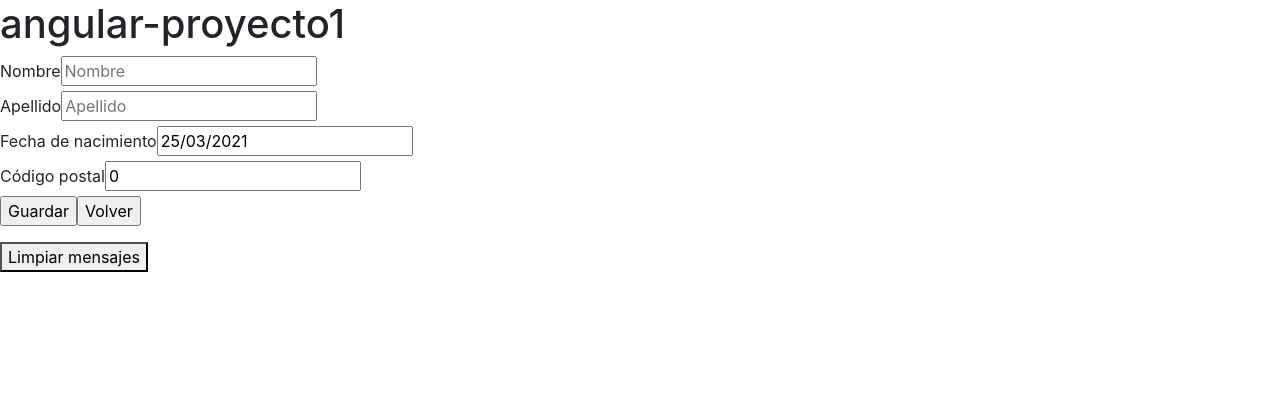
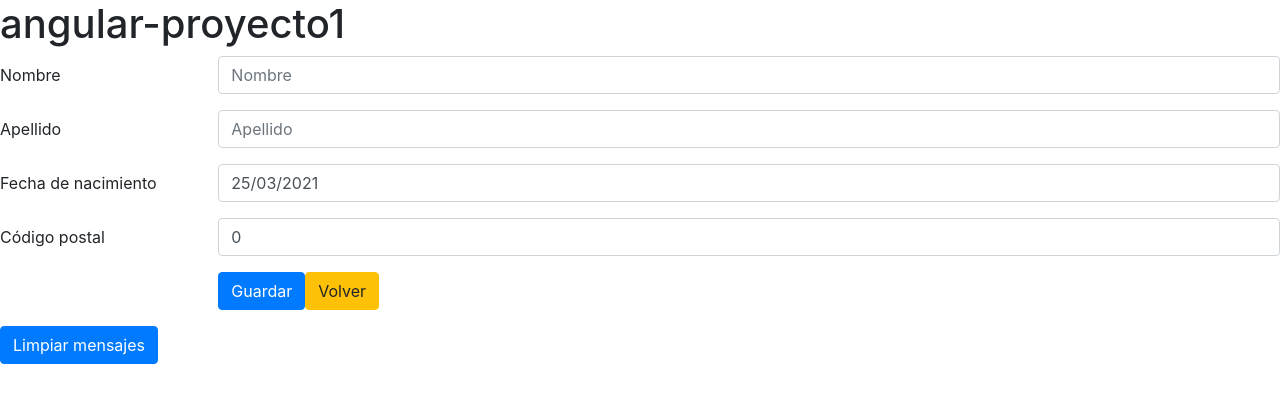
Before and after one commit to a-saracho/angular-proyecto1, an Angular app: page /formulario in a window 1280 px wide. Shown: the top 402 px of the page. Built offline with nearby package versions, Linux system fonts and the light colour scheme.

Commit message:
Añadir estilos con bootstrap

```diff
--- a/src/app/componentes/formulario/formulario.component.html
+++ b/src/app/componentes/formulario/formulario.component.html
@@ -1,22 +1,32 @@
 <form>
-    <div>
-        <label for="nombre">Nombre </label>
-        <input type="text" id="nombre" name="nombre" placeholder="Nombre" [(ngModel)]="cliente.nombre">
+    <div class="form-group row">
+        <label for="nombre" class="col-sm-2 col-form-label">Nombre </label>
+        <div class="col-sm-10">
+            <input type="text" class="form-control" id="nombre" name="nombre" placeholder="Nombre" [(ngModel)]="cliente.nombre">
+        </div>
     </div>
-    <div>
-        <label for="apellido">Apellido </label>
-        <input type="text" id="apellido" name="apellido" placeholder="Apellido" [(ngModel)]="cliente.apellido">
+    <div class="form-group row">
+        <label for="apellido" class="col-sm-2 col-form-label">Apellido </label>
+        <div class="col-sm-10">
+            <input type="text" class="form-control" id="apellido" name="apellido" placeholder="Apellido" [(ngModel)]="cliente.apellido">
+        </div>
     </div>
-    <div>
-        <label for="fecha_nacimiento">Fecha de nacimiento </label>
-        <input type="text" id="fecha_nacimiento" name="fecha_nacimiento" placeholder="dd/mm/yyyy" [ngModel]="cliente.fecha_nacimiento | date:'dd/MM/yyyy'">
+    <div class="form-group row">
+        <label for="fecha_nacimiento" class="col-sm-2 col-form-label">Fecha de nacimiento </label>
+        <div class="col-sm-10">
+            <input type="text" class="form-control" id="fecha_nacimiento" name="fecha_nacimiento" placeholder="dd/mm/yyyy" [ngModel]="cliente.fecha_nacimiento | date:'dd/MM/yyyy'">
+        </div>
     </div>
-    <div>
-        <label for="cp">Código postal </label>
-        <input type="number" min="0" id="cp" name="cp" placeholder="Código postal" [(ngModel)]="cliente.cp">
+    <div class="form-group row">
+        <label for="cp" class="col-sm-2 col-form-label">Código postal </label>
+        <div class="col-sm-10">
+            <input type="number" class="form-control" min="0" id="cp" name="cp" placeholder="Código postal" [(ngModel)]="cliente.cp">
+        </div>
     </div>
-    <div>
-        <input type="button" (click)="aceptar()" value="Guardar">
-        <input type="button" routerLink="/listado" value="Volver">
+    <div class="form-group row">
+        <div class="offset-sm-2 col-sm-10">
+            <input class="btn btn-primary" type="button" (click)="aceptar()" value="Guardar">
+            <input class="btn btn-warning" type="button" routerLink="/listado" value="Volver">
+        </div>
     </div>
 </form>
--- a/src/app/componentes/listado/listado.component.html
+++ b/src/app/componentes/listado/listado.component.html
@@ -1,6 +1,7 @@
-<button routerLink="/formulario">Crear cliente</button>
-<table>
-    <tr>
+<button class="btn btn-primary" routerLink="/formulario">Crear cliente</button>
+<table class="table table-striped table-hover table-sm">
+    <thead>
+        <tr class="thead-dark">
             <th>ID</th>
             <th>Nombre</th>
             <th>Apellido</th>
@@ -8,6 +9,8 @@
             <th>CP</th>
             <th></th>
         </tr>
+    </thead>
+    <tbody>
         <tr *ngFor="let cliente of clientes; let i = index" [ngClass]="{even: i%2 == 0, odd: i%2 == 1 }">
             <td>{{cliente.id}}</td>
             <td>{{cliente.nombre}}</td>
@@ -15,8 +18,10 @@
             <td>{{cliente.fecha_nacimiento | date:'dd/MM/yyyy'}}</td>
             <td>{{cliente.cp}}</td>
             <td>
-            <button routerLink="/formulario/{{cliente.id}}">E</button>
-            <button (click)="delete(cliente)">B</button>
+                <button class="btn btn-primary" routerLink="/formulario/{{cliente.id}}">Editar</button>
+                <button class="btn btn-danger" (click)="delete(cliente)">Borrar</button>
             </td>
         </tr>
+    </tbody>
+
 </table>
--- a/src/app/componentes/mensajes/mensajes.component.html
+++ b/src/app/componentes/mensajes/mensajes.component.html
@@ -1,6 +1,9 @@
-<ul>
-    <li *ngFor="let mensaje of mensajeService.mensajes" class="{{mensaje.tipo}}"> <!-- con ngClass [ngClass]="{success: mensaje.tipo == 'success', warning: mensaje.tipo == 'warning', error: mensaje.tipo == 'error' }"-->
+<!--<ul>
+    <li *ngFor="let mensaje of mensajeService.mensajes" class="{{mensaje.tipo}}">  con ngClass [ngClass]="{success: mensaje.tipo == 'success', warning: mensaje.tipo == 'warning', error: mensaje.tipo == 'error' }"
         {{mensaje.tipo | titlecase}}: {{mensaje.texto}}
     </li>
-</ul>
-<button (click)="mensajeService.limpiar()">Limpiar mensajes</button>
+</ul>-->
+<div *ngFor="let mensaje of mensajeService.mensajes" class="alert alert-{{mensaje.tipo}}" role="alert">
+    {{mensaje.tipo | titlecase}}: {{mensaje.texto}}
+</div>
+<button class="btn btn-primary" (click)="mensajeService.limpiar()">Limpiar mensajes</button>
```
Lines whose indentation alone changed are shown as unchanged.
